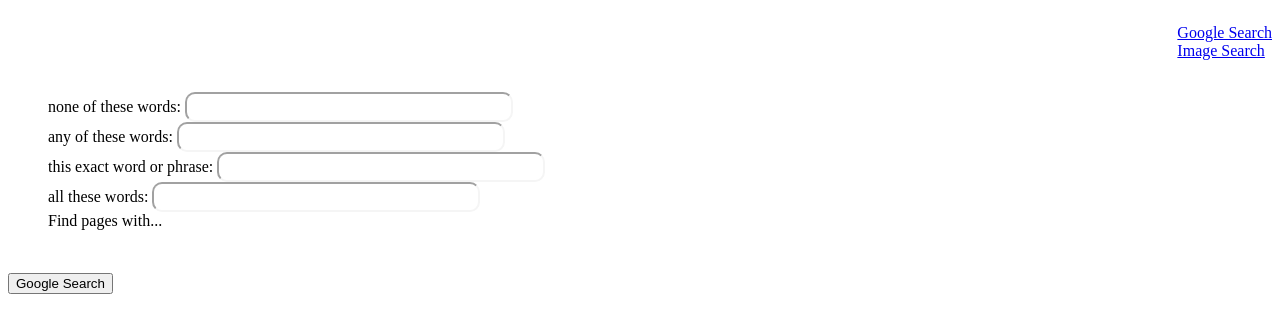
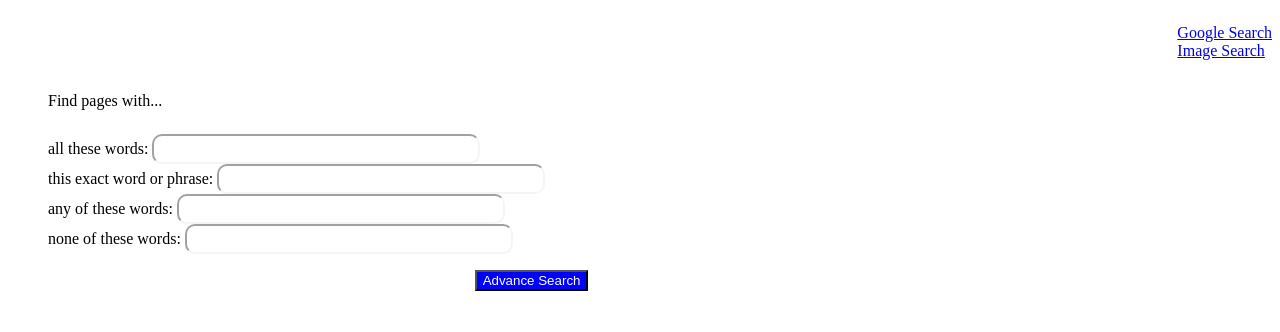
Before and after one commit to ZanderSco/search, a plain HTML site: page advanced.html in a window 1280 px wide. Drawn offline with Linux system fonts and the light colour scheme.

Commit message:
advanced search done

```diff
--- a/advanced.html
+++ b/advanced.html
@@ -11,20 +11,20 @@
                 <li><a href="image.html">Image Search</a></li>
             </ul>
         </nav>
-        <form action="https://www.google.com/search" class="center1">
+        <form action="https://www.google.com/search">
             <ul class="l_align">
-                <li>Find pages with...</li>
+                <li class="space">Find pages with...</li>
                 <li>all these words:
-                    <input class="search1" type="text" name="q"></li>
+                    <input class="search1" value type="text" name="as_q"></li>
                 <li>this exact word or phrase:
-                    <input class="search1" type="text" name="q"></li>
+                    <input class="search1" value type="text" name="as_epq"></li>
                 <li>any of these words:
-                    <input class="search1" type="text" name="q"></li>
+                    <input class="search1" value type="text" name="as_oq"></li>
                 <li>none of these words:
-                    <input class="search1" type="text" name="q"></li>
+                    <input class="search1" value type="text" name="as_eq"></li>
             </ul>
 
-            <input class="width" type="submit" value="Google Search">
+            <input class="advance" type="submit" value="Advance Search">
         </form>
     </body>
 </html>
--- a/style.css
+++ b/style.css
@@ -59,5 +59,15 @@ p {
 .l_align {
     display: flex;
     justify-content: flex-start;
-    flex-direction:column-reverse;
+    flex-direction: column;
 }
+
+.advance {
+    color: white;
+    background-color: blue;
+    margin-left: 35em;
+}
+
+.space {
+    margin-bottom: 1.5em
+}
```
